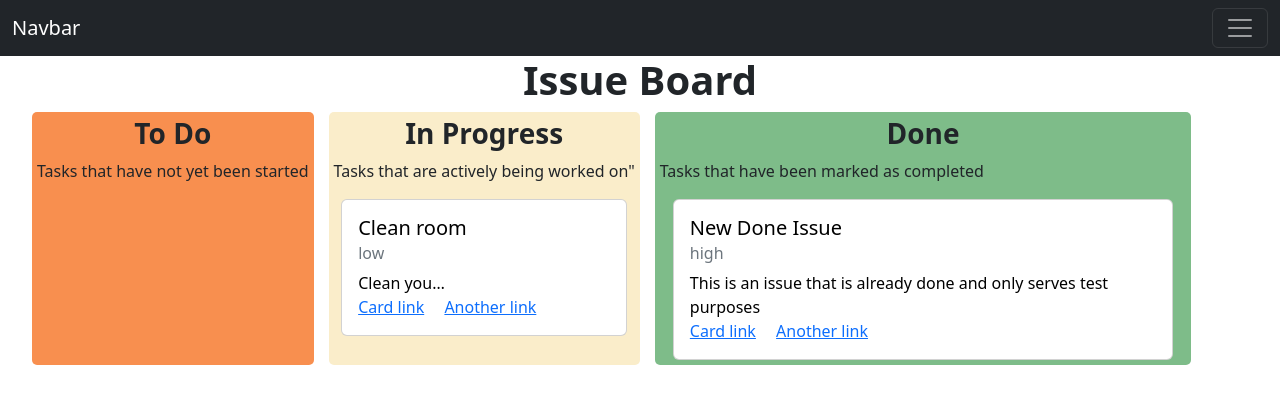
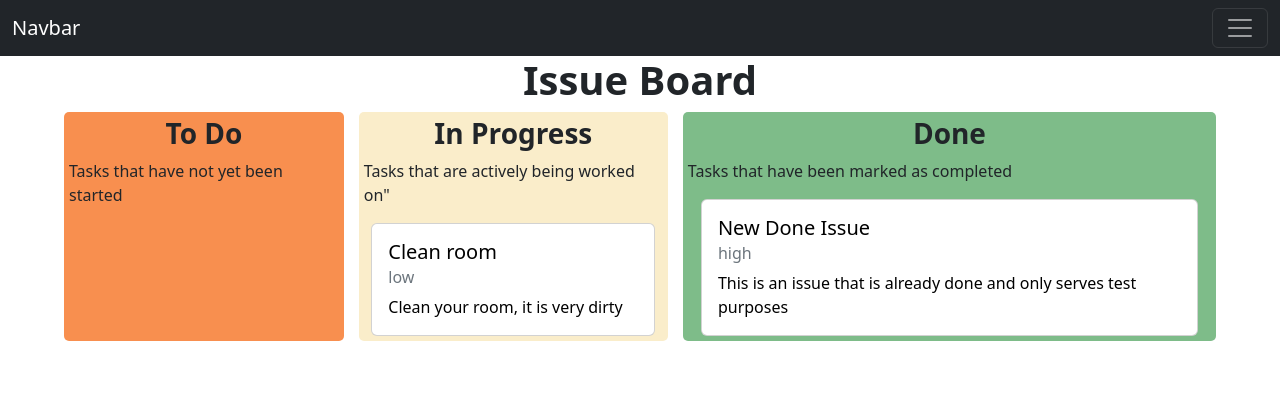
Before and after one commit to julianll1202/FSDI_113_Board, a Django app: page /issues/ in a window 1280 px wide. Shown: the top 404 px of the page. Run offline with Django 4.2, Linux system fonts and the light colour scheme; data comes from the database, SQL or seed files in the repository.

Commit message:
Changed the issue cards

```diff
--- a/static/css/base.css
+++ b/static/css/base.css
@@ -10,8 +10,9 @@ h1 {
 .issue-board {
     display: flex;
     flex-direction: row;
+    justify-content: space-evenly;
     gap: 15px;
-    width: 95%;
+    width: 90%;
     margin-left: auto;
     margin-right: auto;
 }
--- a/templates/issues/board.html
+++ b/templates/issues/board.html
@@ -15,8 +15,7 @@
                     <h5 class="card-title">{{issue.summary|truncatechars:60}}</h5>
                     <h6 class="card-subtitle mb-2 text-muted">{{issue.priority}}</h6>
                     <p class="card-text">{{issue.description|truncatechars:120}}</p>
-                    <a href="#" class="card-link">Card link</a>
-                    <a href="#" class="card-link">Another link</a>
+
                 </div>
             </a>
         </div>
@@ -32,9 +31,8 @@
                 <div class="card-body">
                     <h5 class="card-title">{{issue.summary|truncatechars:60}}</h5>
                     <h6 class="card-subtitle mb-2 text-muted">{{issue.priority}}</h6>
-                    <p class="card-text">{{issue.description|truncatechars:10}}</p>
-                    <a href="#" class="card-link">Card link</a>
-                    <a href="#" class="card-link">Another link</a>
+                    <p class="card-text">{{issue.description|truncatechars:120}}</p>
+
                 </div>
             </a>
         </div>
@@ -50,8 +48,7 @@
                     <h5 class="card-title">{{issue.summary|truncatechars:60}}</h5>
                     <h6 class="card-subtitle mb-2 text-muted">{{issue.priority}}</h6>
                     <p class="card-text">{{issue.description|truncatechars:120}}</p>
-                    <a href="#" class="card-link">Card link</a>
-                    <a href="#" class="card-link">Another link</a>
+
                 </div>
             </a>
         </div>
```
